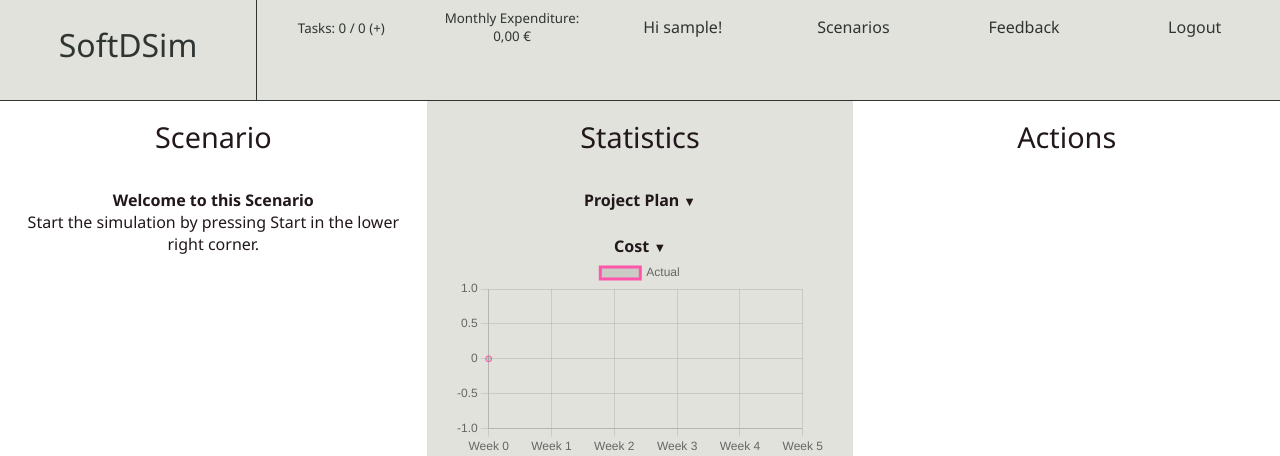
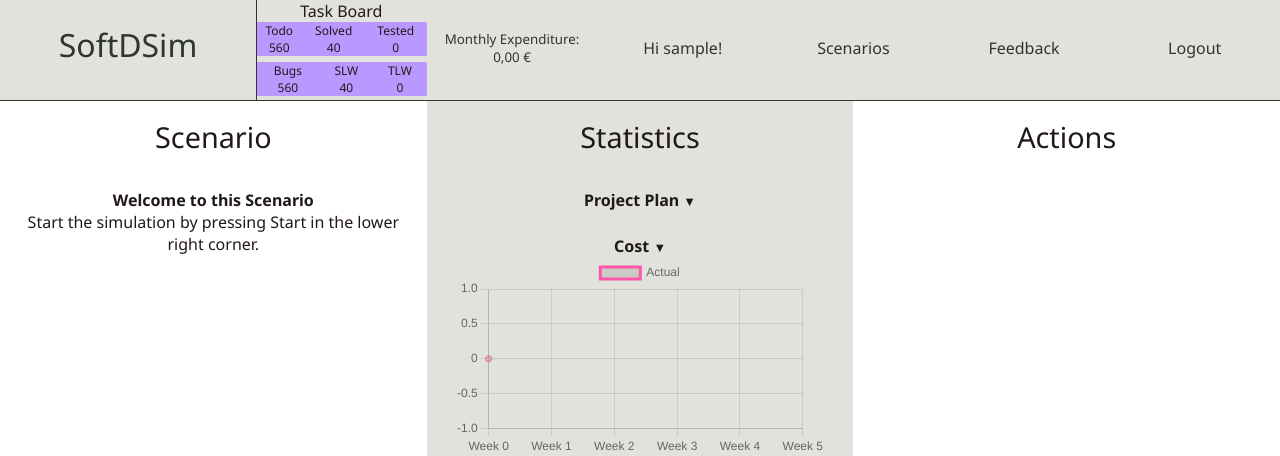
Before and after one commit to othshine/softDsim, a Django app: page /s/1 in a window 1280 px wide; the page is wider, and only the part inside the window is pictured. Shown: the top 456 px of that part. Run offline with Django 3.2, Linux system fonts and the light colour scheme; the visitor is signed in with stand-in values (Sample User, id 1); lists and menus that the app fills with data are empty; some libraries are stand-ins or nearby versions.

Commit message:
Added Taskboard

```diff
--- a/app/static/app/styles.css
+++ b/app/static/app/styles.css
@@ -452,3 +452,36 @@ table.std-stripped tr:nth-child(even) > td {
     width: 50%;
     height: 1rem;
 }
+
+
+table.task-chart{
+    width: 100%;
+    border-collapse: collapse;
+    border-spacing: 0;
+    background-color: #ba98ff;
+    border-radius: 0.1rem;
+}
+table.task-chart * {
+    font-size: 0.75rem;
+    font-weight: normal;
+}
+
+table.task-chart:nth-of-type(2n){
+    margin-top: 0.4rem;
+}
+
+#task-board {
+    width: 100%;
+    height: 100%;
+    display: flex;
+    flex-flow: column;
+    justify-content: center;
+    align-items: center;
+}
+
+table.task-chart tr th:nth-child(2n) {
+    <!--background-color: yellow;-->
+}
+table.task-chart tr th:nth-child(3n) {
+    <!--background-color: green;-->
+}
--- a/app/templates/app/app.html
+++ b/app/templates/app/app.html
@@ -3,12 +3,34 @@
 
 {% block nav-content %}
     <div class="row">
-    <div id="task-container" class="row-container">
-        <button class="unclickable">Tasks: [[ tasks_done ]] / [[ tasks_total ]]
-            <template v-if="current_workday"></template>
-            (+[[ current_workday.tasks ]])
-        </button>
-    </div>
+
+    <div id="task-board">
+    Task Board
+        <table class="task-chart">
+            <tr>
+                <th>Todo</th>
+                <th>Solved</th>
+                <th>Tested</th>
+            </tr>
+            <tr>
+                <th>560</th>
+                <th>40</th>
+                <th>0</th>
+            </tr>
+        </table>
+    <table class="task-chart">
+            <tr>
+                <th>Bugs</th>
+                <th>SLW</th>
+                <th>TLW</th>
+            </tr>
+            <tr>
+                <th>560</th>
+                <th>40</th>
+                <th>0</th>
+            </tr>
+        </table>
+</div>
     <div class="row-container">
         <button class="unclickable">Monthly Expenditure: [[ cost | toCurrency ]]</button>
     </div>
```
